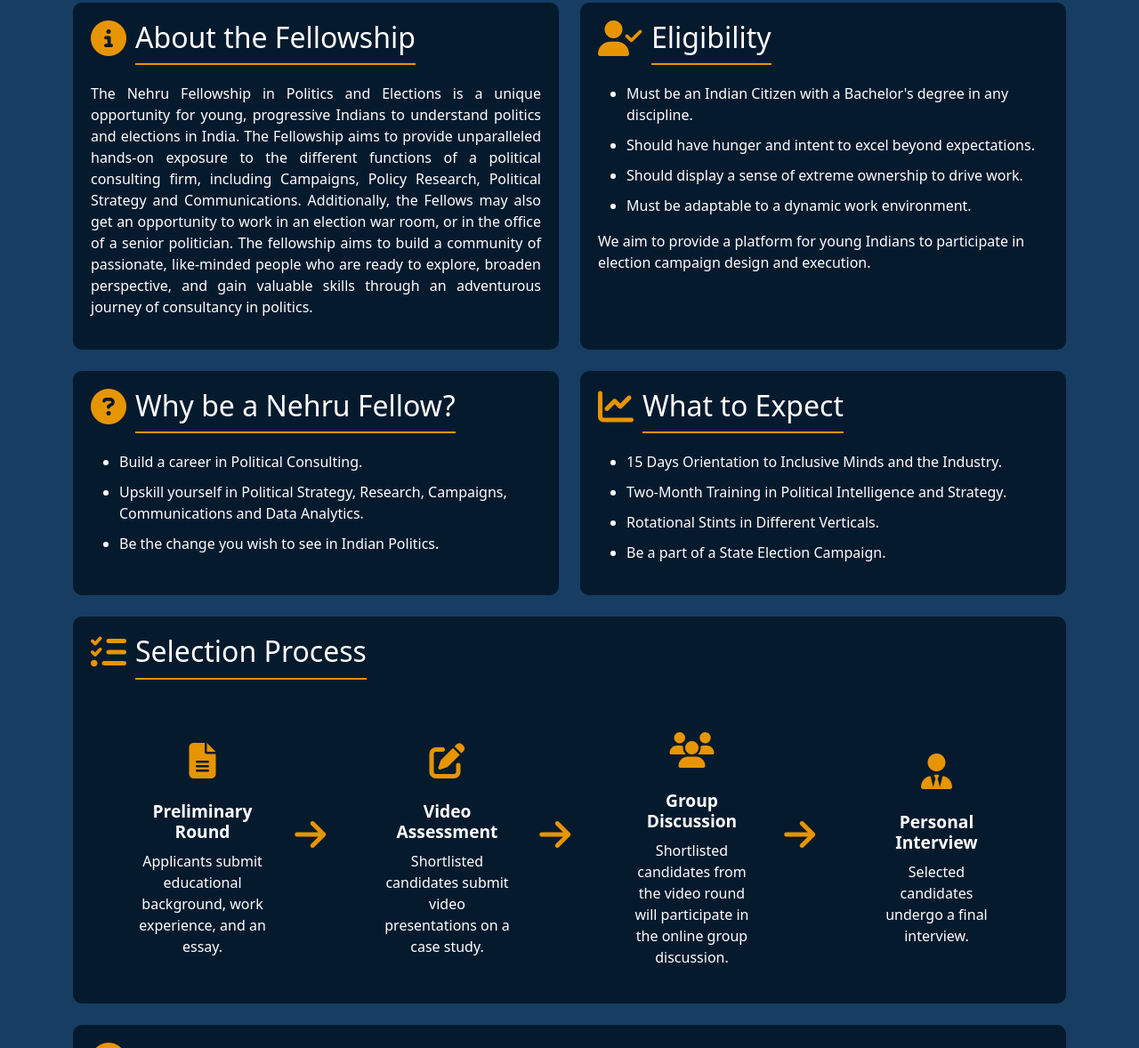
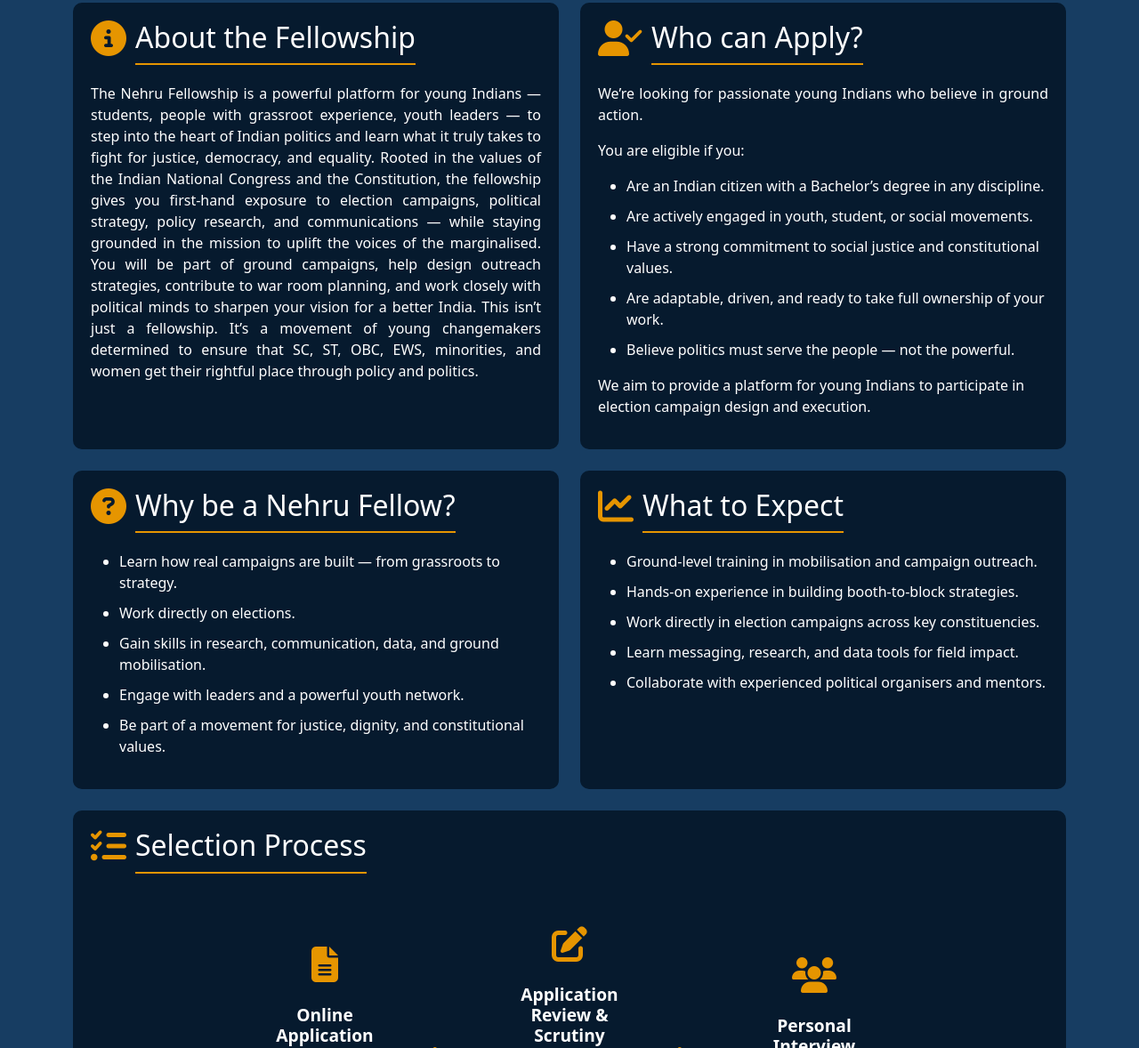
Before and after one commit to Divmak11/nehruFellowship, a plain HTML site: page index.html in a window 1280 px wide. Shown: the part 1153-2331 px from the top of the page at 89% size. Drawn offline with Linux system fonts and the light colour scheme.

Commit message:
Content Changes

```diff
--- a/index.html
+++ b/index.html
@@ -173,10 +173,10 @@
 				<!-- Desktop View: Right Text (Tagline) -->
 				<div class="col-lg-8 d-none d-lg-block">
 					<h2 class="tagline h1">
-						BUILDING THOUGHT LEADERSHIP
+						EMPOWERING YOUTH, SHAPING DEMOCRACY
 					</h2>
 					<h2 class="tagline h1 golden-line">
-						TRANSFORMING NATION
+						DEFENDING NYAY
 					</h2>
 				</div>
 
@@ -184,10 +184,10 @@
 				<div class="col-12 text-center d-lg-none">
 					<img src="images/nehru-caricature.svg" class="img-fluid mb-4" alt="Nehru Caricature" style="max-width: 200px;">
 					<h2 class="tagline-mobile h2">
-						BUILDING THOUGHT LEADERSHIP
+						EMPOWERING YOUTH, SHAPING DEMOCRACY,
 					</h2>
 					<h2 class="tagline-mobile h2 golden-line-mobile">
-						TRANSFORMING NATION
+						DEFENDING NYAY.
 					</h2>
 
 				</div>
@@ -211,19 +211,28 @@
 					<i class="fas fa-info-circle"></i>
 					<h2 class="section-title">About the Fellowship</h2>
 					<div class="clear"></div>
-					<p style="text-align:justify">The Nehru Fellowship in Politics and Elections is a unique opportunity for young, progressive Indians to understand politics and elections in India. The Fellowship aims to provide unparalleled hands-on exposure to the different functions of a political consulting firm, including Campaigns, Policy Research, Political Strategy and Communications. Additionally, the Fellows may also get an opportunity to work in an election war room, or in the office of a senior politician. The fellowship aims to build a community of passionate, like-minded people who are ready to explore, broaden perspective, and gain valuable skills through an adventurous journey of consultancy in politics.</p>
+					<p style="text-align:justify">The Nehru Fellowship is a powerful platform for young Indians — students, people with grassroot experience, youth leaders — to step into the heart of Indian politics and learn what it truly takes to fight for justice, democracy, and equality.
+						Rooted in the values of the Indian National Congress and the Constitution, the fellowship gives you first-hand exposure to election campaigns, political strategy, policy research, and communications — while staying grounded in the mission to uplift the voices of the marginalised.
+						You will be part of ground campaigns, help design outreach strategies, contribute to war room planning, and work closely with political minds to sharpen your vision for a better India.
+						This isn’t just a fellowship. It’s a movement of young changemakers determined to ensure that SC, ST, OBC, EWS, minorities, and women get their rightful place through policy and politics.
+						</p>
 				</div>
 			</div>
 			<div class="col-md-6">
 				<div class="info-box">
 					<i class="fas fa-user-check"></i>
-					<h2 class="section-title">Eligibility</h2>
+					<h2 class="section-title">Who can Apply?</h2>
 					<div class="clear"></div>
+					<p style="text-align:justify">We’re looking for passionate young Indians who believe in ground action. </p>
+					<p style="text-align:justify">You are eligible if you:
+					</p>
+
 					<ul>
-						<li>Must be an Indian Citizen with a Bachelor's degree in any discipline.</li>
-						<li>Should have hunger and intent to excel beyond expectations.</li>
-						<li>Should display a sense of extreme ownership to drive work.</li>
-						<li>Must be adaptable to a dynamic work environment.</li>
+						<li>Are an Indian citizen with a Bachelor’s degree in any discipline.</li>
+						<li>Are actively engaged in youth, student, or social movements.</li>
+						<li>Have a strong commitment to social justice and constitutional values.</li>
+						<li>Are adaptable, driven, and ready to take full ownership of your work.</li>
+						<li>Believe politics must serve the people — not the powerful.</li>
 					</ul>
 					<p>We aim to provide a platform for young Indians to participate in election campaign design and execution.</p>
 				</div>
@@ -235,9 +244,11 @@
 					<h2 class="section-title">Why be a Nehru Fellow?</h2>
 					<div class="clear"></div>
 					<ul>
-						<li>Build a career in Political Consulting.</li>
-						<li>Upskill yourself in Political Strategy, Research, Campaigns, Communications and Data Analytics.</li>
-						<li>Be the change you wish to see in Indian Politics.</li>
+						<li>Learn how real campaigns are built — from grassroots to strategy.</li>
+						<li>Work directly on elections.</li>
+						<li>Gain skills in research, communication, data, and ground mobilisation.</li>
+						<li>Engage with leaders and a powerful youth network.</li>
+						<li>Be part of a movement for justice, dignity, and constitutional values.</li>
 					</ul>
 				</div>
 			</div>
@@ -247,10 +258,11 @@
 					<h2 class="section-title">What to Expect</h2>
 					<div class="clear"></div>
 					<ul>
-						<li>15 Days Orientation to Inclusive Minds and the Industry.</li>
-						<li>Two-Month Training in Political Intelligence and Strategy.</li>
-						<li>Rotational Stints in Different Verticals.</li>
-						<li>Be a part of a State Election Campaign.</li>
+						<li>Ground-level training in mobilisation and campaign outreach.</li>
+						<li>Hands-on experience in building booth-to-block strategies.</li>
+						<li>Work directly in election campaigns across key constituencies.</li>
+						<li>Learn messaging, research, and data tools for field impact.</li>
+						<li>Collaborate with experienced political organisers and mentors.</li>
 					</ul>
 				</div>
 			</div>
@@ -262,34 +274,34 @@
 					<div class="row justify-content-center align-items-center">
 						<div class="col-md-2 col-stage selection-stage">
 							<div class="icon"><i class="fas fa-file-alt"></i></div>
-							<h3>Preliminary Round</h3>
-							<p>Applicants submit educational background, work experience, and an essay.</p>
+							<h3>Online Application</h3>
+							<p>Submit your educational background, relevant experience, and a short statement of purpose.</p>
 						</div>
 						<div class="col-md-1 arrow">
 							<i class="fas fa-arrow-right"></i>
 						</div>
 						<div class="col-md-2 col-stage selection-stage">
 							<div class="icon"><i class="fas fa-edit"></i></div>
-							<h3>Video Assessment</h3>
-							<p>Shortlisted candidates submit video presentations on a case study.</p>
+							<h3>Application Review & Scrutiny</h3>
+							<p>Our team will assess your intent, clarity of thought, grassroots experience, and alignment with the values of the Congress Party..</p>
 						</div>
 						<div class="col-md-1 arrow">
 							<i class="fas fa-arrow-right"></i>
 						</div>
 						<div class="col-md-2 col-stage selection-stage">
 							<div class="icon"><i class="fas fa-users"></i></div>
-							<h3>Group Discussion</h3>
+							<h3>Personal Interview</h3>
 							<p>Shortlisted candidates from the video round will participate in the online group discussion.</p>
 						</div>
-						<div class="col-md-1 arrow">
+						<!-- <div class="col-md-1 arrow">
 							<i class="fas fa-arrow-right"></i>
 						</div>
 						<div class="col-md-2 col-stage selection-stage">
 							<div class="icon"><i class="fas fa-user-tie"></i></div> <!-- Replace with appropriate icon -->
 
-							<h3>Personal Interview</h3>
+							<!-- <h3>Personal Interview</h3>
 							<p>Selected candidates undergo a final interview.</p>
-						</div>
+						</div> -->
 					</div>
 				</div>
 			</div>
@@ -340,7 +352,9 @@
 					<i class="fas fa-money-bill-wave"></i>
 					<h2 class="section-title">Remuneration</h2>
 					<div class="clear"></div>
-					<p>Fellows will receive a monthly stipend of Rs. 75,000.</p>
+					<li>Junior Fellow (0–1 year experience) → ₹25,000/month.</li>
+						<li>Fellow (1–4 years experience) → ₹35,000/month.</li>
+						<li>Senior Fellow (4+ years experience) → ₹50,000/month.</li>
 				</div>
 			</div>
 
```
